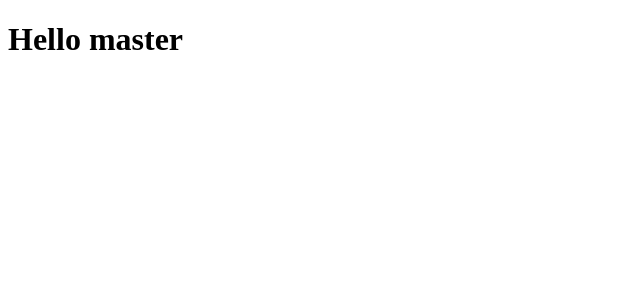
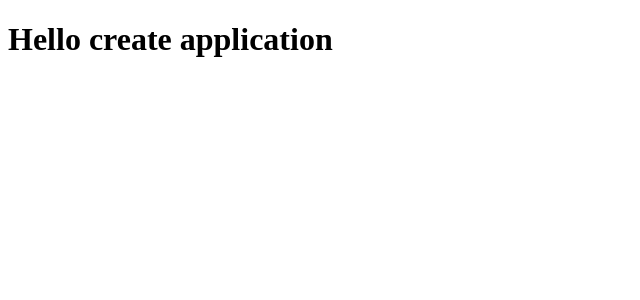
Before and after one commit to Moses-Kelvin/whatsApp-clone, a React (Create React App) app: page / in a window 1280 px wide. Shown: the top 300 px of the page, without its empty margins (0-640 px from the left). Built offline with nearby package versions, Linux system fonts and the light colour scheme.

Commit message:
initial commit

```diff
--- a/src/App.jsx
+++ b/src/App.jsx
@@ -3,7 +3,7 @@ import React from 'react';
 
 const App = () => {
     return <React.Fragment>
-        <h1>Hello master</h1>
+        <h1>Hello create application</h1>
     </React.Fragment>
 }
 
```
